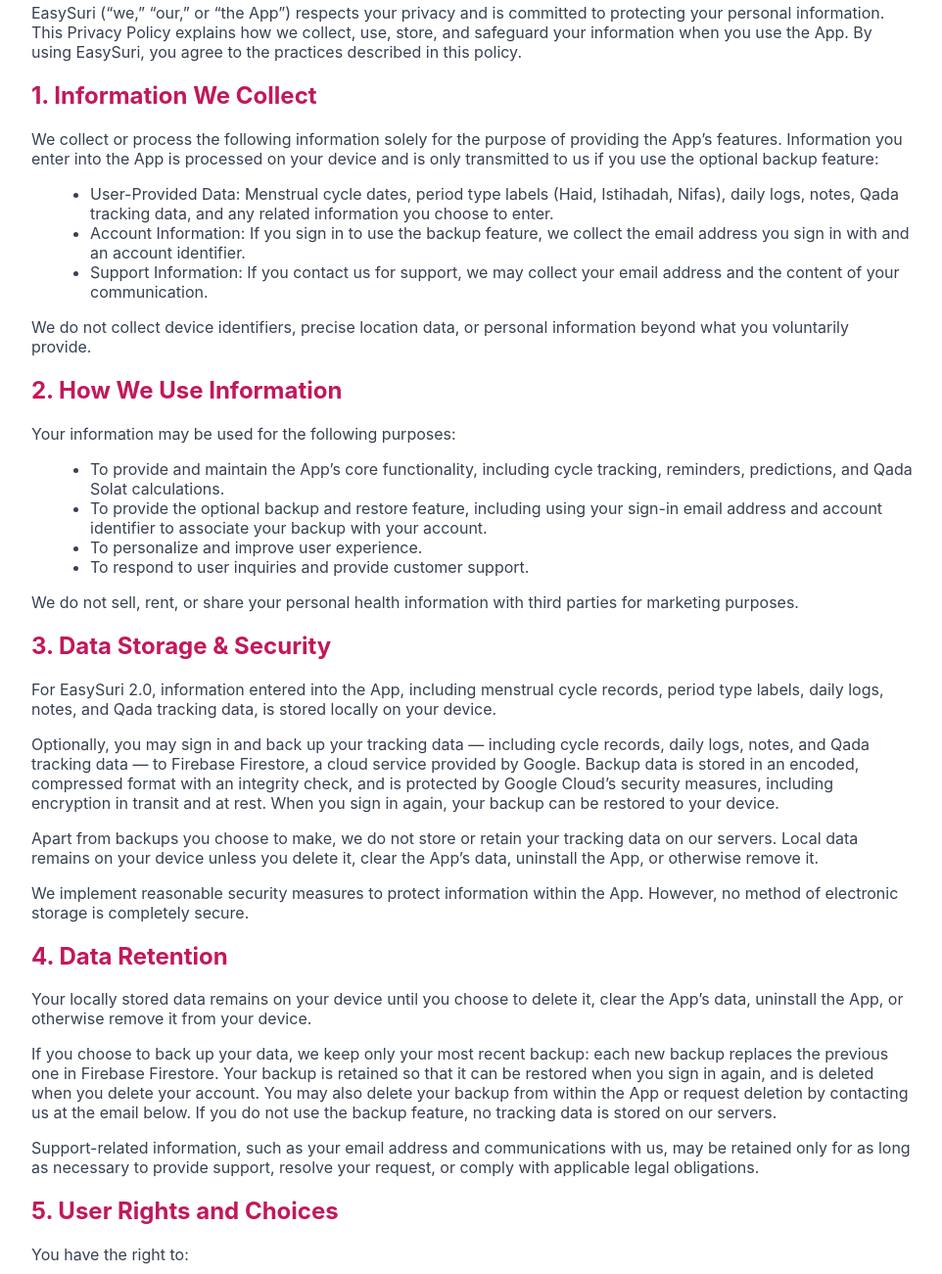
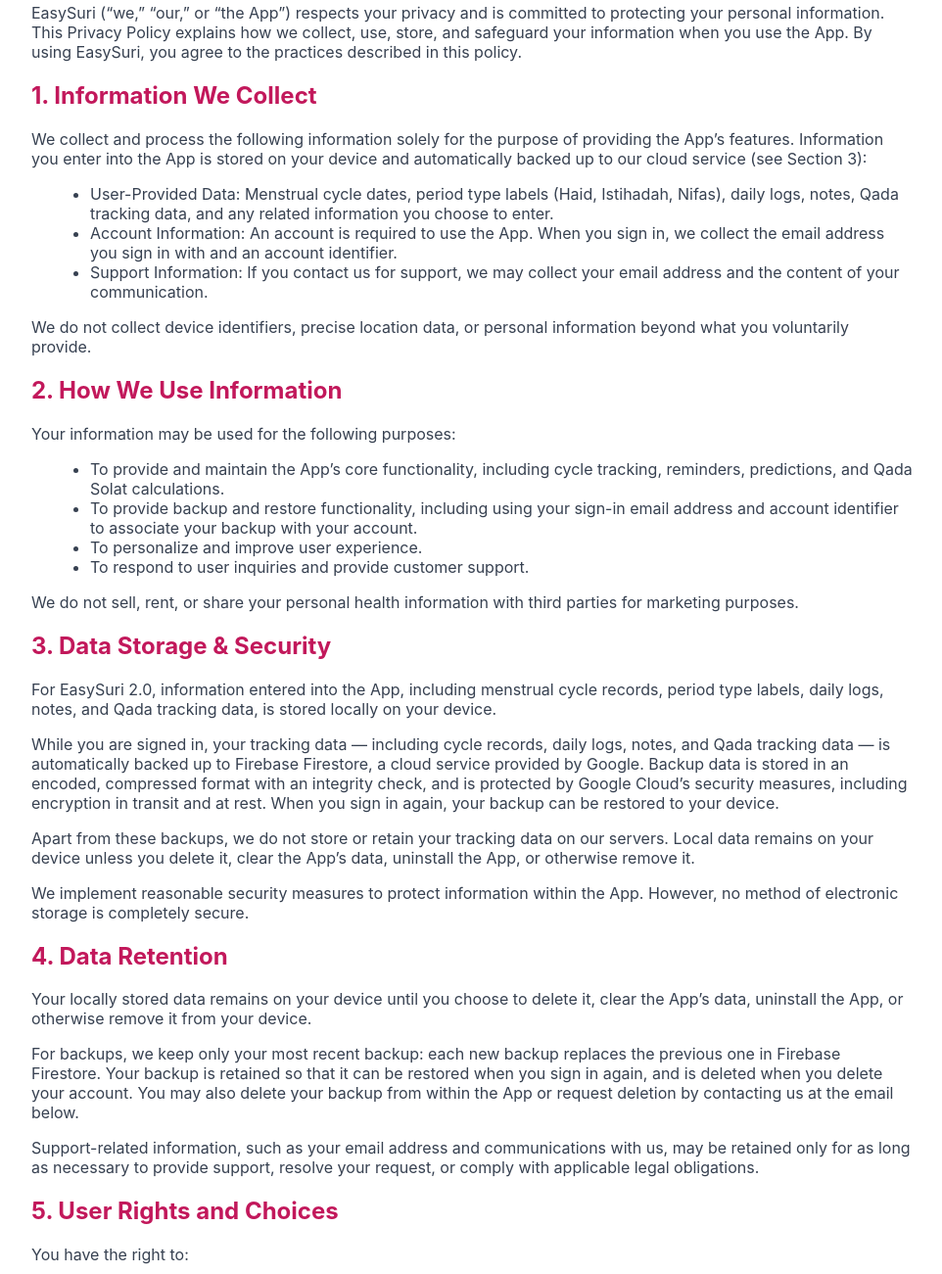
Before and after one commit to easysuri/easysuri-privacy-policy, a plain HTML site: page docs/index.html in a window 1280 px wide. Shown: the part 179-1480 px from the top of the page at 98% size, without its empty margins (158-1120 px from the left). Drawn offline with Linux system fonts and the light colour scheme.

Commit message:
Update index.html

```diff
--- a/docs/index.html
+++ b/docs/index.html
@@ -127,14 +127,14 @@
         use the App. By using EasySuri, you agree to the practices described in this policy.</p>
 
       <h2>1. Information We Collect</h2>
-      <p>We collect or process the following information solely for the purpose of providing the App’s features.
-        Information you enter into the App is processed on your device and is only transmitted to us if you use the
-        optional backup feature:</p>
+      <p>We collect and process the following information solely for the purpose of providing the App’s features.
+        Information you enter into the App is stored on your device and automatically backed up to our cloud service
+        (see Section 3):</p>
       <ul>
         <li>User-Provided Data: Menstrual cycle dates, period type labels (Haid, Istihadah, Nifas), daily logs, notes,
           Qada tracking data, and any related information you choose to enter.</li>
-        <li>Account Information: If you sign in to use the backup feature, we collect the email address you sign in
-          with and an account identifier.</li>
+        <li>Account Information: An account is required to use the App. When you sign in, we collect the email address
+          you sign in with and an account identifier.</li>
         <li>Support Information: If you contact us for support, we may collect your email address and the content of
           your communication.</li>
       </ul>
@@ -146,7 +146,7 @@
       <ul>
         <li>To provide and maintain the App’s core functionality, including cycle tracking, reminders, predictions, and
           Qada Solat calculations.</li>
-        <li>To provide the optional backup and restore feature, including using your sign-in email address and account
+        <li>To provide backup and restore functionality, including using your sign-in email address and account
           identifier to associate your backup with your account.</li>
         <li>To personalize and improve user experience.</li>
         <li>To respond to user inquiries and provide customer support.</li>
@@ -156,25 +156,23 @@
       <h2>3. Data Storage & Security</h2>
       <p>For EasySuri 2.0, information entered into the App, including menstrual cycle records, period type labels,
         daily logs, notes, and Qada tracking data, is stored locally on your device.</p>
-      <p>Optionally, you may sign in and back up your tracking data — including cycle records, daily logs, notes, and
-        Qada tracking data — to Firebase Firestore, a cloud service provided by Google. Backup data is stored in an
-        encoded, compressed format with an integrity check, and is protected by Google Cloud’s security measures,
-        including encryption in transit and at rest. When you sign in again, your backup can be restored to your
-        device.</p>
-      <p>Apart from backups you choose to make, we do not store or retain your tracking data on our servers. Local
-        data remains on your device unless you delete it, clear the App’s data, uninstall the App, or otherwise remove
-        it.</p>
+      <p>While you are signed in, your tracking data — including cycle records, daily logs, notes, and Qada tracking
+        data — is automatically backed up to Firebase Firestore, a cloud service provided by Google. Backup data is
+        stored in an encoded, compressed format with an integrity check, and is protected by Google Cloud’s security
+        measures, including encryption in transit and at rest. When you sign in again, your backup can be restored to
+        your device.</p>
+      <p>Apart from these backups, we do not store or retain your tracking data on our servers. Local data remains on
+        your device unless you delete it, clear the App’s data, uninstall the App, or otherwise remove it.</p>
       <p>We implement reasonable security measures to protect information within the App. However, no method of
         electronic storage is completely secure.</p>
 
       <h2>4. Data Retention</h2>
       <p>Your locally stored data remains on your device until you choose to delete it, clear the App’s data, uninstall
         the App, or otherwise remove it from your device.</p>
-      <p>If you choose to back up your data, we keep only your most recent backup: each new backup replaces the
-        previous one in Firebase Firestore. Your backup is retained so that it can be restored when you sign in again,
-        and is deleted when you delete your account. You may also delete your backup from within the App or request
-        deletion by contacting us at the email below. If you do not use the backup feature, no tracking data is stored
-        on our servers.</p>
+      <p>For backups, we keep only your most recent backup: each new backup replaces the previous one in Firebase
+        Firestore. Your backup is retained so that it can be restored when you sign in again, and is deleted when you
+        delete your account. You may also delete your backup from within the App or request deletion by contacting us
+        at the email below.</p>
       <p>Support-related information, such as your email address and communications with us, may be retained only for
         as long as necessary to provide support, resolve your request, or comply with applicable legal obligations.</p>
 
```
